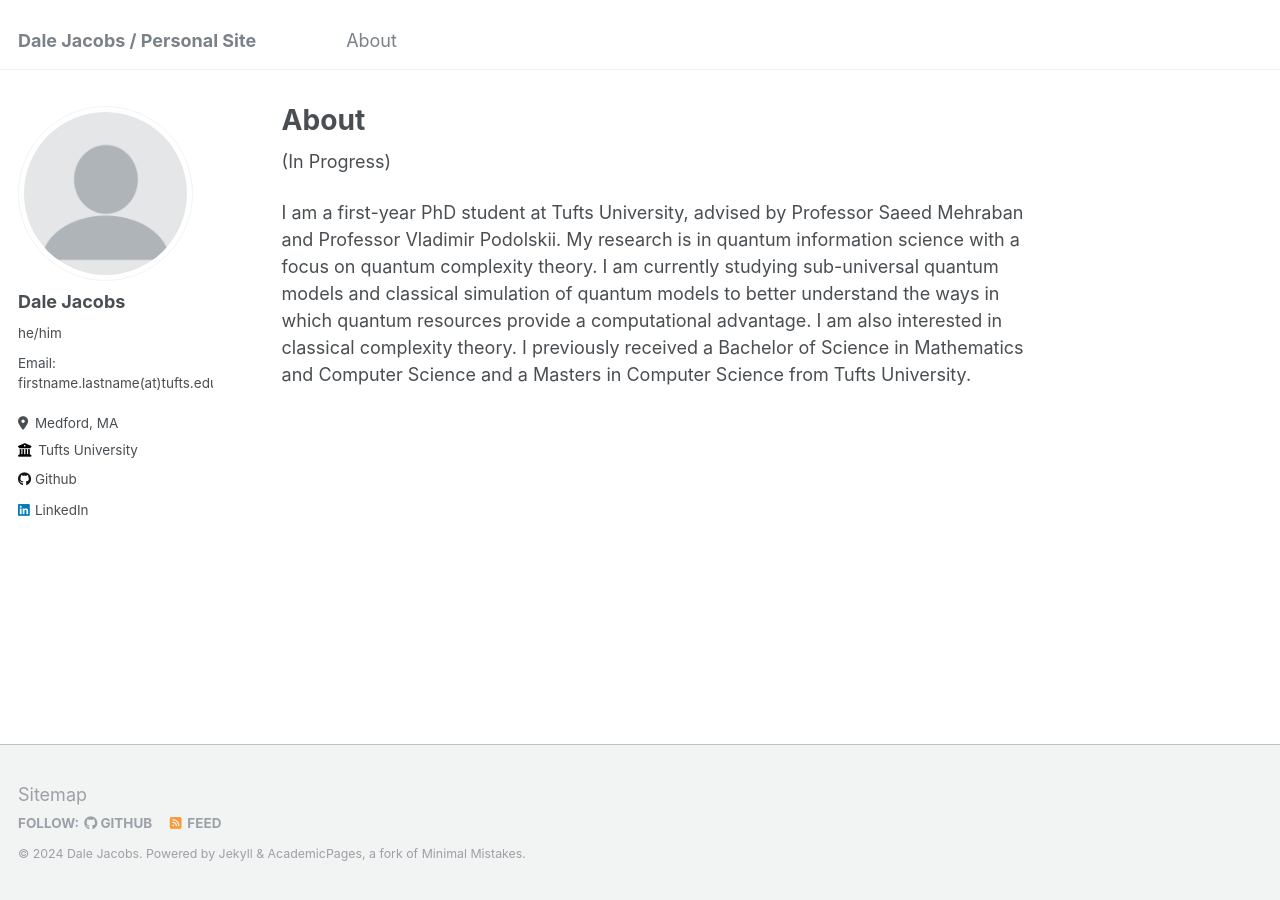
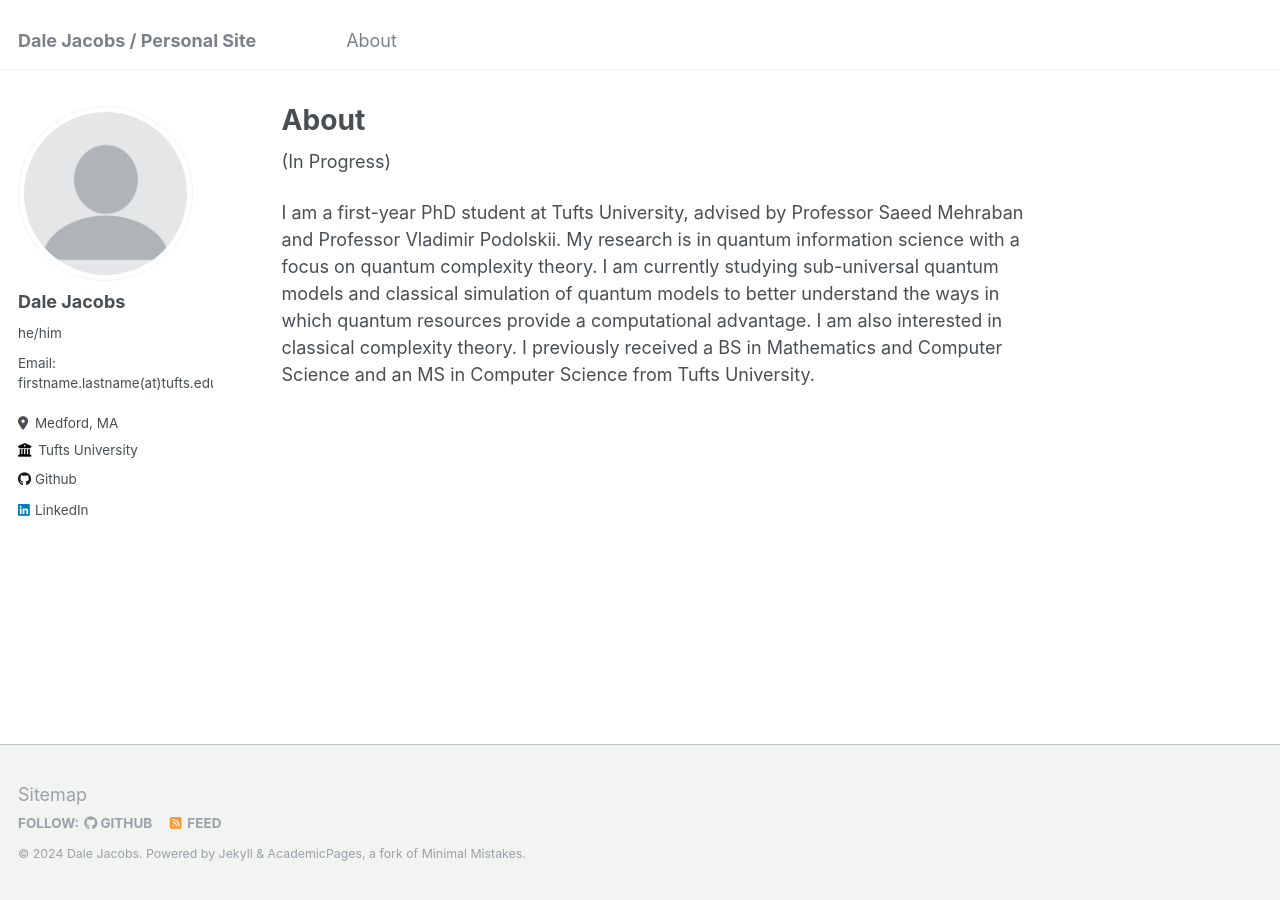
Before and after one commit to djacobs0965/djacobs0965.github.io, a Jekyll site: the page built from _pages/about.md, in a window 1280 px wide. Built offline with Jekyll 4.4.1, drawn with Linux system fonts in a browser that asks for light colours.

Commit message:
about section

```diff
--- a/_pages/about.md
+++ b/_pages/about.md
@@ -9,4 +9,4 @@ redirect_from:
 
 (In Progress)
 
-I am a first-year PhD student at Tufts University, advised by Professor Saeed Mehraban and Professor Vladimir Podolskii. My research is in quantum information science with a focus on quantum complexity theory. I am currently studying sub-universal quantum models and classical simulation of quantum models to better understand the ways in which quantum resources provide a computational advantage. I am also interested in classical complexity theory. I previously received a Bachelor of Science in Mathematics and Computer Science and a Masters in Computer Science from Tufts University.
+I am a first-year PhD student at Tufts University, advised by Professor Saeed Mehraban and Professor Vladimir Podolskii. My research is in quantum information science with a focus on quantum complexity theory. I am currently studying sub-universal quantum models and classical simulation of quantum models to better understand the ways in which quantum resources provide a computational advantage. I am also interested in classical complexity theory. I previously received a BS in Mathematics and Computer Science and an MS in Computer Science from Tufts University.
```
